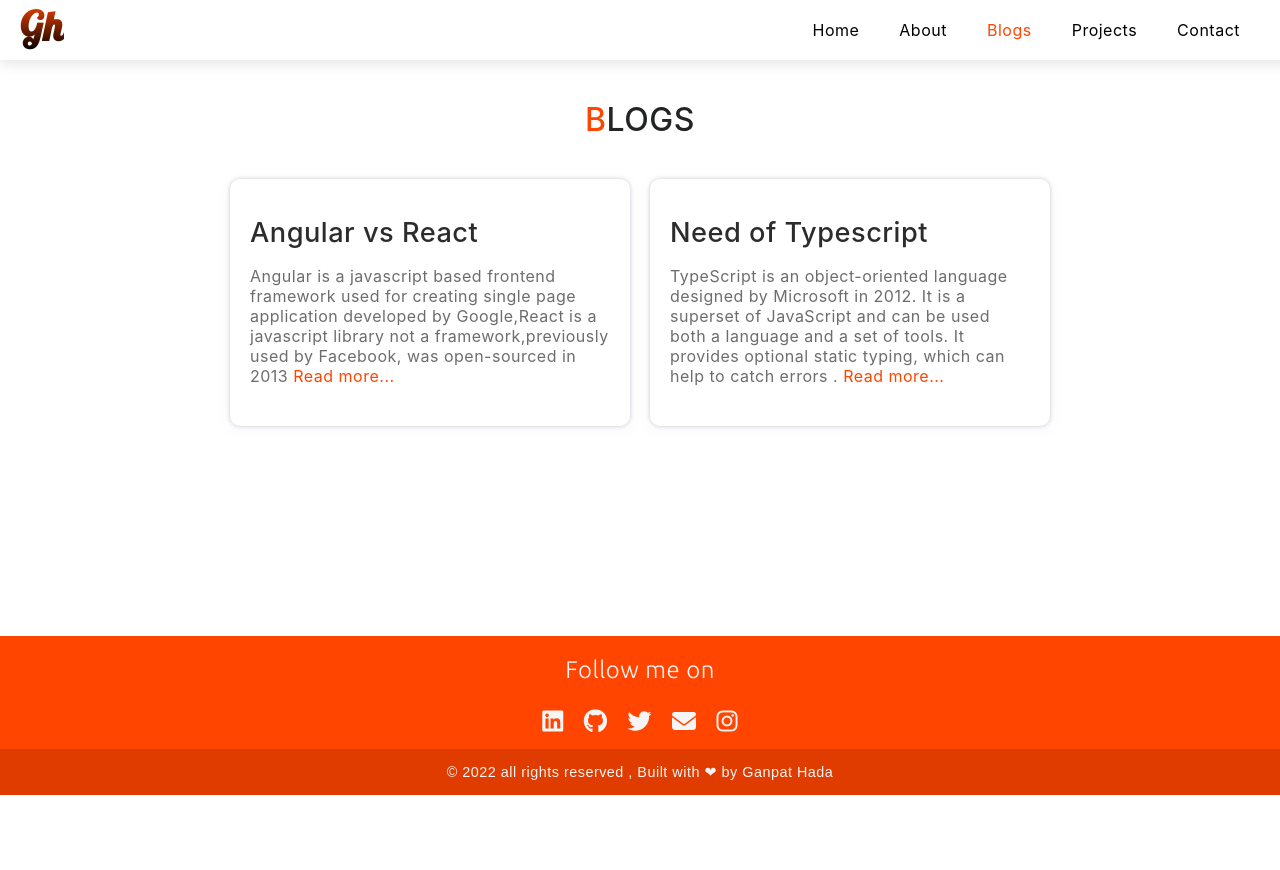
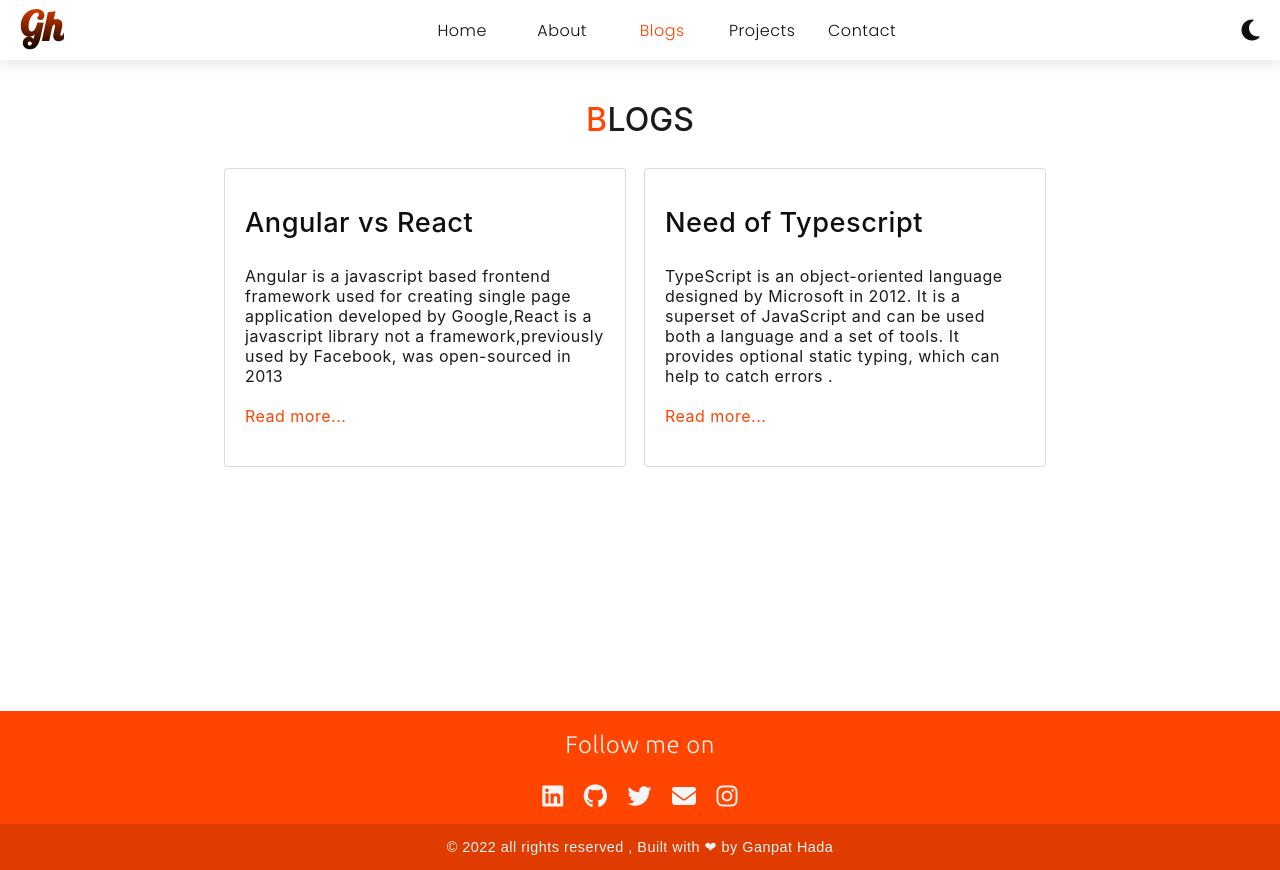
Before and after one commit to GanpatHada/ganpathada-portfolio, a React (Create React App) app: page /blogs in a window 1280 px wide. Before the commit the page ends 800 px from the top, so only its background shows below. Built offline with nearby package versions, Linux system fonts and the light colour scheme; a web font is replaced by a local one.

Commit message:
added dark mode

```diff
--- a/src/App.css
+++ b/src/App.css
@@ -1,6 +1,13 @@
 @import url('https://fonts.googleapis.com/css2?family=Cinzel&family=Comfortaa:wght@500&family=El+Messiri&family=Josefin+Sans:wght@200;400&family=Lobster&family=Open+Sans&family=Pacifico&family=Poppins:wght@300&family=Roboto&family=Sofia&family=Ubuntu:wght@300&family=Varela+Round&family=Zen+Loop&display=swap');
 :root{
-  --primarycolor:#ff4500;
+  --primarycolor:orangered;
+  --secondarycolor:#0f0f0f;
+  --tertiarycolor:#1b1b1b;
+  --bg1:white;
+  --bg2:white;
+  --card:white;
+  --hover:#b1b0b03d;
+
 }
 *{
   box-sizing: border-box;
@@ -12,6 +19,7 @@
 
 
 }
+
 #title a,#asidenav a{
   display: flex;
   align-items: center;
@@ -29,26 +37,31 @@
   min-height: calc(100vh - 224px);
 }
 .prevsblock{
-  background-color: white;
+  background-color: var(--bg2);
 }
 
 body::-webkit-scrollbar{
   display: none;
 }
+body{
+  background-color: var(--bg1);
+}
+html{
+  font-size: 1rem;
+}
+
 nav{
   display: flex;
+  background-color: var(--bg1);
   align-items: center;
   justify-content: space-between;
-  background-color: white;
   position: fixed;
   width: 100vw;
   top: 0px;
-  height: 50px;
-  padding: 5px;
-  padding-left: 20px;
-  box-shadow: rgba(0, 0, 0, 0.1) 0px 4px 12px;
-  box-sizing: content-box;
+
   z-index: 5;
+  padding: 5px 20px;
+  width: 100vw;
 }
 #cross{
   margin-top: 20px;
@@ -111,14 +124,27 @@ ul{
 nav *{
   display: flex;
 }
+#mode{
+  color: var(--secondarycolor);
+  margin-right: 0px;
+  position: fixed;
+  right: 20px;
+  top: 18px;
+}
 nav h1{
   font-size: 1.2rem;
   margin-left: 20px;
 }
 #navs{
   display: flex;
-  margin-right: 20px;
   align-items: center;
+  position: relative;
+  width: 500px;
+  margin: 0px auto;
+}
+#navs li{
+  height: 45px;
+  width: 100px;
 }
 nav a{
   display: flex;
@@ -128,31 +154,63 @@ nav a{
 #navs a{
   text-decoration: none;
   background-color: transparent;
-  color: rgb(0, 0, 0);
+  color: var(--secondarycolor);
   display: flex;
   height: 45px;
-  min-width: 50px;
+  width: 100px;
   align-items: center;
   justify-content: center;
-  padding: 0px 20px;
   border-radius: 25px;
+  z-index: 3;
+  font-family: 'Poppins';
 }
-#navs a:hover{
-  background: linear-gradient(to right,rgb(255, 133, 88),rgb(255, 208, 196));
+
+#navback{
+  position: absolute;
+  top: 0px;
+  margin-left: 0px;
+  height: 100%;
+  width: 100px;
+  background-color: var(--hover);
+  z-index: 1;
+  transition: 0.1s;
+  border-radius: 5px;
+  display: none;
+}
+#navs li:hover ~ #navback{
+  display: block;
+}
+#home:hover ~ #navback{
+  margin-left: 0px;
+}
+#about:hover ~ #navback{
+  margin-left: 100px;
+}
+#blogs:hover ~ #navback{
+  margin-left: 200px;
+}
+#projects:hover ~ #navback{
+  margin-left: 300px;
+}
+#contact:hover ~ #navback{
+  margin-left: 400px;
 }
 aside a{
   color: white;
   text-decoration: none;
 }
-#menu{
-  margin-right: 40px;
+
+#menuicon{
   display: none;
-  position: relative;
-  top: 10px;
+  color: var(--secondarycolor);
+  position: fixed;
+  top: 18px;
+  left: 50vw;
 }
+
 nav i{
   font-size: 1.5rem;
-  color: #232424;
+  display: inline-block;
 }
 nav div{
   height: 100%;
@@ -162,7 +220,9 @@ main {
   margin-top: 60px;
   background-color: white;
 }
-
+main .introsection{
+  padding-left: 50px;
+}
 .prevsblock{
   display: flex;
   padding: 20px;
@@ -190,43 +250,52 @@ main {
   padding: 30px;
   overflow: hidden;
 }
+main .introsection p{
+  font-size: 1.3rem;
+  color: rgb(131, 131, 131);
+  font-weight: 400;
+  font-family: 'Poppins';
+}
 main h1{
   font-size: 5rem;
+  line-height: 5rem;
   margin: 0px;
-  color: #232424;
-  margin-bottom: 10px;
+  margin-bottom: 20px;
 
-
+}
+main h1,#mainblock h2{
+  color: transparent;
+  background: linear-gradient(to right,var(--secondarycolor),var(--tertiarycolor));
+  background-clip: text;
 }
 main h1::first-letter{
   color: var(--primarycolor);
 }
-main h2{
-  font-size: 2.5rem;
-  margin: 0px;
-  line-height: 2.5rem;
-  color: #3d3d3dc4;
-  font-weight: 500;
+#mainblock{
+  min-height: calc(100vh - 50px);
+}
+#mainblock h2{
+  font-size: 3rem;
+  line-height: 3rem;
+  font-weight: 700;
 
 }
-#mainblock h2{
 
-  color: #3d3d3d;
-  font-weight: normal;
-  line-height: 2rem;
+#mainblock .primarybtn{
+  margin-top: 1rem;
 }
 main h2::first-letter{
   color: var(--primarycolor);
 }
 .prevsblock p{
   font-size: 1.1rem;
-  color: #494949;
+  color: var(--tertiarycolor);
   margin: 20px 0px;
 
 }
 .prevsblock h2{
   font-size: 2rem;
-  color: rgb(37, 37, 37);
+  color: var(--secondarycolor);
   font-weight: 500;
 
 }
@@ -247,11 +316,13 @@ main h2::first-letter{
   border-radius: 5px;
   font-family: Arial, Helvetica, sans-serif;
   cursor: pointer;
-  transition: 0.2s ease-in;
   text-transform: capitalize;
+
 }
 .primarybtn:hover{
-  background-color: rgb(255, 51, 0);
+  background-color:transparent;
+  color: var(--secondarycolor);
+  border: 2px solid var(--primarycolor);
 }
 .secondarybtn{
   background-color:rgba(255, 68, 0, 0.185);
@@ -289,10 +360,11 @@ main h2::first-letter{
   margin-top: 80px;
 }
 .mainblocks > h1{
-  color: #232424;
+  color: var(--tertiarycolor);
   text-align: center;
   margin: 20px 0px;
   font-weight: 500;
+  letter-spacing: normal;
 
   text-transform: uppercase;
 }
@@ -300,9 +372,11 @@ main h2::first-letter{
   color: var(--primarycolor);
 }
 .mainblocks{
+  background-color: var(--bg2);
   margin-top: 60px;
   padding: 20px;
-  margin-bottom: 40px;
+  padding-bottom: 40px;
+  min-height: calc(100vh - 149px);
 
 
 }
@@ -317,10 +391,12 @@ main h2::first-letter{
   font-size: 1.2rem;
   background-color: #0061b7;
   border: none;
+  transition: 0.2s;
 
 }
 #contactprev .primarybtn:hover{
   background-color: #00437e;
+  color: white;
 
 }
 footer{
@@ -356,10 +432,8 @@ footer i{
 
 }
 #skillsprev{
- min-height: 300px;
- padding: 20px;
- padding-top: 0px;
-
+  background-color: var(--bg2);
+  padding-bottom: 40px;
 }
 #skillsprev h2{
   margin:0px;
@@ -367,7 +441,7 @@ footer i{
   padding: 20px 0px;
   font-weight: 500;
   font-size: 2rem;
-  color: #232424;
+  color: var(--secondarycolor);
   padding-bottom: 30px;
 
 }
@@ -397,7 +471,7 @@ footer i{
 }
 #cards h2,.blogs h1{
   margin: 20px 0px;
-  color: #2c2c2c;
+  color: var(--secondarycolor);
   font-size: 1.7rem;
   /* font-family: Arial, Helvetica, sans-serif;
   font-weight: normal; */
@@ -407,15 +481,16 @@ footer i{
 }
 #cards h4{
   margin: 10px 0px;
-  color: #3d3d3dc4;
-  font-size: 1.2rem;
+  color: var(--secondarycolor);
+  font-size: 1rem;
+  font-weight: 500;
 }
 #cards p,.blogs span,#about p{
   margin: 10px 0px;
   margin-bottom: 20px;
-  color: #6d6d6d;
+  color: var(--tertiarycolor);
 }
-#cards > div{
+#cards > a,.blogs{
 
   width: 400px;
   border-radius: 3px;
@@ -425,12 +500,14 @@ footer i{
   justify-content: center;
   margin: 10px;
   padding-bottom: 40px;
-  border: 1px solid rgba(128, 128, 128, 0.267);
-  transition: 0.3s;
-
+  transition: 0.2s ease-out box-shadow;
+  cursor: pointer;
+  background-color: var(--card);
+  box-shadow: rgba(0, 0, 0, 0.02) 0px 1px 3px 0px, rgba(27, 31, 35, 0.15) 0px 0px 0px 1px;
 }
-#cards > div:hover{
-  box-shadow: rgba(104, 104, 104, 0.12) 0px 2px 4px 0px, rgba(107, 107, 107, 0.32) 0px 2px 16px 0px;
+#cards > a:hover,.blogs:hover{
+  /* box-shadow: rgba(233, 233, 233, 0.884) 2px 2px 8px 2px, rgba(233, 233, 233, 0.884) -2px -2px 8px 2px; */
+  box-shadow: rgba(185, 185, 185, 0.432) 3px 3px 10px 2px,rgba(185, 185, 185, 0.432) -3px -3px 10px 2px;
   border: none;
 }
 #about div {
@@ -443,17 +520,7 @@ footer i{
   justify-content: center;
 }
 
-.blogs{
-  width: 400px;
-  border-radius: 10px;
-  padding: 20px;
-  margin: 20px 0px;
-  margin-left: 20px;
-  padding-bottom: 40px;
-  transition: 0.3s;
-  box-shadow: rgba(67, 71, 85, 0.27) 0px 0px 0.25em, rgba(90, 125, 188, 0.05) 0px 0.25em 1em;
 
-}
 
 .blogs a{
   color: var(--primarycolor);
@@ -471,11 +538,20 @@ footer i{
 @media (min-width: 748px) and (max-width: 1000px){
   main h1{
     font-size: 4rem;
+    line-height: 4rem;
+    margin-bottom: 15px;
+
   }
-  main h2{
-    font-size: 2rem;
-    line-height: 2rem;
+  #mainblock h2{
+    font-size: 2.5rem;
+    line-height: 2.5rem;
+
   }
+  #mainblock p{
+    font-size: 1.2rem;
+    margin: 15px 0px;
+  }
+
   .prevsblock p{
     font-size: 1rem;
   }
@@ -495,6 +571,7 @@ footer i{
   #navs{
     display: none;
   }
+
   .blogslist{
     flex-direction: column;
   }
@@ -505,8 +582,9 @@ footer i{
   #blog1{
     margin-top: 20px;
   }
-  #menu{
+  #menuicon{
     display: block;
+
   }
   .prevsblock{
     flex-direction: column;
@@ -526,9 +604,7 @@ footer i{
     height: 38px;
     width: 38px;
   }
-  main h1{
-    font-size: 3.5rem;
-  }
+
   .prevsblock img,#mainblock img{
     width:400px;
   }
@@ -547,6 +623,19 @@ footer i{
 
 }
 @media (max-width: 576px){
+  main h1{
+    font-size: 3rem;
+    line-height: 3rem;
+    font-weight: 500;
+  }
+  #mainblock h2{
+    font-size: 2rem;
+    line-height: 2rem;
+    font-weight: 500;
+  }
+  #mainblock p{
+    font-size: 1rem;
+  }
   .prevsblock img{
     width:200px;
   }
@@ -556,16 +645,14 @@ footer i{
   .imagesection{
     padding: 10px;
   }
-  #mainblock > div{
+  #mainblock > .imagesection{
     padding: 20px;
   }
-  main h1{
-    font-size: 2.8rem;
+  #mainblock > .introsection{
+    padding: 10px;
+    padding-top: 30px;
   }
-  main h2{
-    font-size: 1.8rem;
-    line-height: 1.8rem;
-  }
+
   .prevsblock p{
     font-size: 1rem;
   }
@@ -605,8 +692,6 @@ footer i{
   footer p{
     font-size: 0.7rem;
   }
-  #mainblock h2{
-    line-height: 1.7rem;
-  }
+
 
 }
--- a/src/components/Navbar.js
+++ b/src/components/Navbar.js
@@ -1,33 +1,60 @@
 import React, { useState } from 'react'
 import { NavLink, useLocation, } from 'react-router-dom'
 const Navbar = () => {
-
-  const loc=useLocation();
-  const location=loc.pathname;
+  const [mode, setmode] = useState("light");
+  const loc = useLocation();
+  const location = loc.pathname;
   const [transform, settransform] = useState("-250px")
   const [display, setdisplay] = useState("none")
   const closeSidebar = () => {
     setdisplay("none");
     settransform("-250px");
   }
+  const changemode = () => {
+    if (mode === 'dark')
+      setmode("light");
+    else
+      setmode('dark');
+    if (mode === 'light') {
+      document.documentElement.style.setProperty('--bg1', '#0f0f0f');
+      document.documentElement.style.setProperty('--secondarycolor', 'whitesmoke');
+      document.documentElement.style.setProperty('--tertiarycolor', 'lightgrey');
+      document.documentElement.style.setProperty('--bg2', '#0c0c0c');
+      document.documentElement.style.setProperty('--card', '#121212d1');
+    }
+    else {
+
+      document.documentElement.style.setProperty('--bg1', 'white');
+      document.documentElement.style.setProperty('--secondarycolor', 'black');
+      document.documentElement.style.setProperty('--tertiarycolor', '#1b1b1b');
+      document.documentElement.style.setProperty('--bg2', 'white');
+      document.documentElement.style.setProperty('--card', 'white');
+    }
+  }
   const sidenavs = document.querySelectorAll(".sidenavs");
   sidenavs.forEach(e => {
     e.addEventListener("click", closeSidebar)
   })
   return (
-    <nav>
+    <nav style={{ boxShadow: (mode === 'light' ? 'rgba(0, 0, 0, 0.1) 0px 4px 12px' : 'none') }}>
       <div id="title">
         <a href="/">Gh</a>
       </div>
       <div id="navs">
         <ul>
-          <li><NavLink style={{color:(location==='/'&&"orangered")}} to="/">Home</NavLink></li>
-          <li><NavLink style={{color:(location==='/about'&&"orangered")}}to="/about">About</NavLink></li>
-          <li><NavLink style={{color:(location==='/blogs'&&"orangered")}} to="/blogs">Blogs</NavLink></li>
-          <li><NavLink style={{color:(location==='/projects'&&"orangered")}} to="/projects">Projects</NavLink></li>
-          <li><NavLink style={{color:(location==='/contact'&&"orangered")}} to="/contact">Contact</NavLink></li>
+          <li id='home'><NavLink style={{ color: (location === '/' && "orangered") }} to="/">Home</NavLink></li>
+          <li id='about'><NavLink style={{ color: (location === '/about' && "orangered") }} to="/about">About</NavLink></li>
+          <li id='blogs'><NavLink style={{ color: (location === '/blogs' && "orangered") }} to="/blogs">Blogs</NavLink></li>
+          <li id='projects'><NavLink style={{ color: (location === '/projects' && "orangered") }} to="/projects">Projects</NavLink></li>
+          <li id='contact'><NavLink style={{ color: (location === '/contact' && "orangered") }} to="/contact">Contact</NavLink></li>
+          <div id="navback"></div>
+
 
         </ul>
+
+      </div>
+      <div>
+        <i title={`${mode} mode enabled`} className={(mode === 'dark') ? 'fa-solid fa-sun' : 'fa-sharp fa-solid fa-moon'} onClick={changemode} id='mode'></i>
       </div>
       <aside style={{ transform: `translateX(${transform})` }}>
         <div id="asidenav">
@@ -45,7 +72,7 @@ const Navbar = () => {
 
       </aside>
       <div id="menu">
-        <i className="fa-solid fa-bars" onClick={() => {
+        <i id='menuicon' className="fa-solid fa-bars" onClick={() => {
           setdisplay("block");
           settransform("0px");
         }}></i>
--- a/src/components/ProjectsList.js
+++ b/src/components/ProjectsList.js
@@ -2,7 +2,7 @@ import React from 'react'
 
 const ProjectsList = ({ title, mark, desc, live, source }) => {
   return (
-    <div id="card1">
+    <a target='_black' href={live}>
       <h2>{title}</h2>
       <h4>{mark}</h4>
       <p>{desc}</p>
@@ -10,7 +10,7 @@ const ProjectsList = ({ title, mark, desc, live, source }) => {
         <a target='_blank' href={live}><button style={{ height: "40px", width: "120px" }} className='primarybtn'>live Project</button></a>&nbsp;
         <a target='_blank' href={source}><button style={{ height: "40px", width: "120px" }} className='secondarybtn'>source code</button></a>
       </div>
-    </div>
+    </a>
   )
 }
 
--- a/src/index.js
+++ b/src/index.js
@@ -1,4 +1,4 @@
-import React from 'react';
+
 import ReactDOM from 'react-dom/client';
 import './index.css';
 import App from './App';
```
Also changed, not shown: src/components/Main.js (+2 -5 lines), src/components/web logos/developer.svg.
